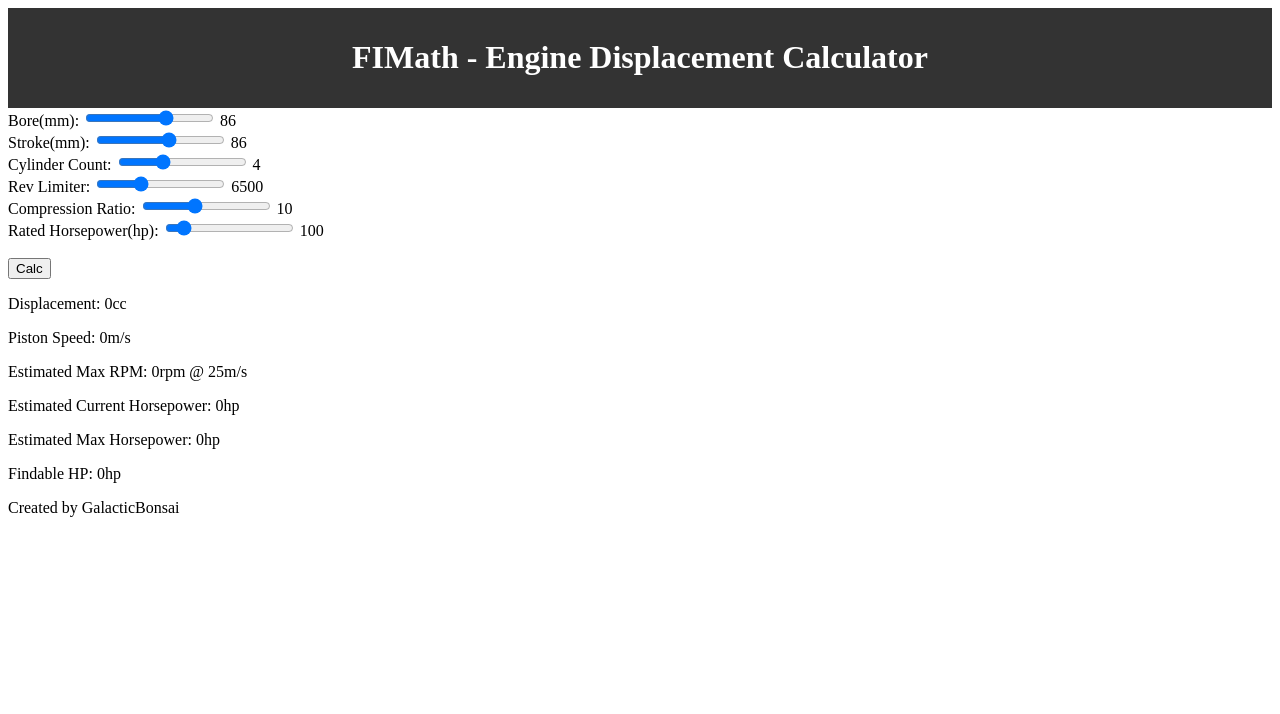
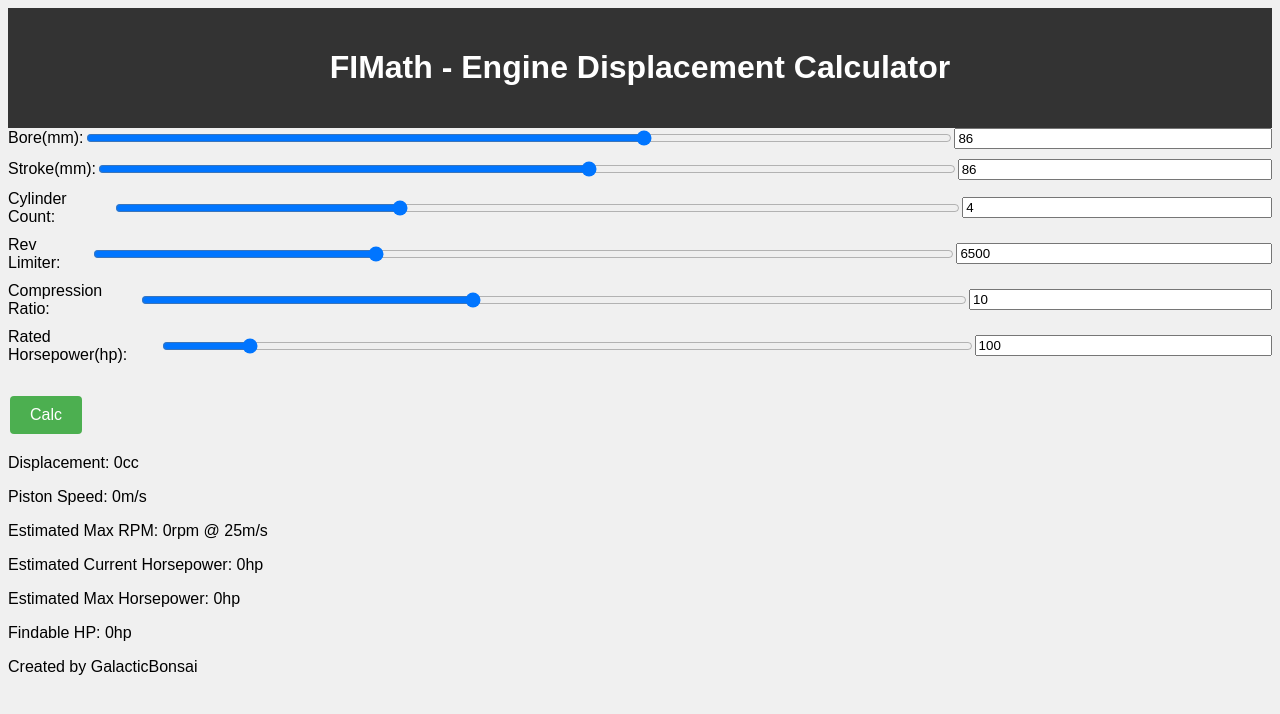
Before and after one commit to GalacticBonsai/FIMath, a Flask app: page / in a window 1280 px wide. Shown: the top 714 px of the page. Run offline with Flask 3, Linux system fonts and the light colour scheme.

Commit message:
added textboxes and sliders

```diff
--- /dev/null
+++ b/static/styles.css
@@ -0,0 +1,32 @@
+/* styles.css */
+body {
+  font-family: Arial, sans-serif;
+  background-color: #f0f0f0;
+}
+
+/* Example styles for header */
+header {
+  background-color: #333;
+  color: white;
+  padding: 20px;
+  text-align: center;
+}
+
+/* Example styles for buttons */
+button {
+  background-color: #4CAF50;
+  border: none;
+  color: white;
+  padding: 10px 20px;
+  text-align: center;
+  text-decoration: none;
+  display: inline-block;
+  font-size: 16px;
+  margin: 4px 2px;
+  cursor: pointer;
+  border-radius: 4px;
+}
+
+button:hover {
+  background-color: #45a049;
+}
--- a/templates/index.html
+++ b/templates/index.html
@@ -3,50 +3,62 @@
 <head>
   <meta charset="UTF-8">
   <meta name="viewport" content="width=device-width, initial-scale=1.0">
-    <title>FIMath - Engine Displacement Calculator</title> <!-- Title added here -->
+  <title>FIMath - Engine Displacement Calculator</title>
   <style>
-      /* CSS for the banner */
     header {
       background-color: #333;
       color: white;
       padding: 10px;
       text-align: center;
     }
+    .slider-container {
+      display: flex;
+      align-items: center;
+      justify-content: space-between;
+      margin-bottom: 10px;
+    }
+    .slider-container input[type="range"] {
+      width: 70%;
+    }
+    .slider-container input[type="number"] {
+      width: 25%;
+    }
   </style>
+  <link rel="stylesheet" href="{{ url_for('static', filename='styles.css') }}">
 </head>
 <body>
-    <header> <!-- Banner -->
-      <h1>FIMath - Engine Displacement Calculator</h1> <!-- Title added here -->
+<header>
+  <h1>FIMath - Engine Displacement Calculator</h1>
 </header>
 <div class="slider-container">
   <label for="mmBore">Bore(mm):</label>
-      <input type="range" id="mmBore" name="mmBore" max="133" value="86">
-      <span id="mmBoreValue">86</span>
+  <input type="range" id="mmBoreRange" name="mmBoreRange" max="133" value="86">
+  <input type="number" id="mmBore" name="mmBore" max="133" value="86">
 </div>
 <div class="slider-container">
   <label for="mmStroke">Stroke(mm):</label>
-      <input type="range" id="mmStroke" name="mmStroke" max="150" value="86">
-      <span id="mmStrokeValue">86</span>
+  <input type="range" id="mmStrokeRange" name="mmStrokeRange" max="150" value="86">
+  <input type="number" id="mmStroke" name="mmStroke" max="150" value="86">
 </div>
 <div class="slider-container">
   <label for="cCyl">Cylinder Count:</label>
-      <input type="range" id="cCyl" name="cCyl" value="4" max="12">
-      <span id="cCylValue">4</span>
+  <input type="range" id="cCylRange" name="cCylRange" value="4" max="12">
+  <input type="number" id="cCyl" name="cCyl" value="4" max="12">
 </div>
 <div class="slider-container">
   <label for="RevLimit">Rev Limiter:</label>
-      <input type="range" id="RevLimit" name="RevLimit" value="6500" max="20000">
-      <span id="RevLimitValue">6500</span>
+  <input type="range" id="RevLimitRange" name="RevLimitRange" value="6500" max="20000">
+  <input type="number" id="RevLimit" name="RevLimit" value="6500" max="20000">
 </div>
 <div class="slider-container">
   <label for="CompRatio">Compression Ratio:</label>
-      <input type="range" id="CompRatio" name="CompRatio" value="10" max="25">
-      <span id="CompRatioValue">10</span>
+  <input type="range" id="CompRatioRange" name="CompRatioRange" value="10" max="25">
+  <input type="number" id="CompRatio" name="CompRatio" value="10" max="25">
 </div>
 <div class="slider-container">
   <label for="RatedHP">Rated Horsepower(hp):</label>
-      <input type="range" id="RatedHP" name="RatedHP" value="100" max="1000">
-      <span id="RatedHPValue">100</span>
+  <input type="range" id="RatedHPRange" name="RatedHPRange" value="100" max="1000">
+  <input type="number" id="RatedHP" name="RatedHP" value="100" max="1000">
 </div>
 <br>
 <button type="button" onClick="calc()">Calc</button>
@@ -56,8 +68,7 @@
 <p>Estimated Current Horsepower: <span id="eHP">0</span>hp</p>
 <p>Estimated Max Horsepower: <span id="mHP">0</span>hp</p>
 <p>Findable HP: <span id="mHPDiff">0</span>hp</p>
-  </div>
+<footer>Created by GalacticBonsai</footer>
 <script type="text/javascript" src="{{url_for('static', filename='index.js')}}"></script>
-  <footer>Created by GalacticBonsai</footer>
 </body>
 </html>
```
Also changed, not shown: static/index.js (+17 -45 lines). Lines whose indentation alone changed are shown as unchanged.
